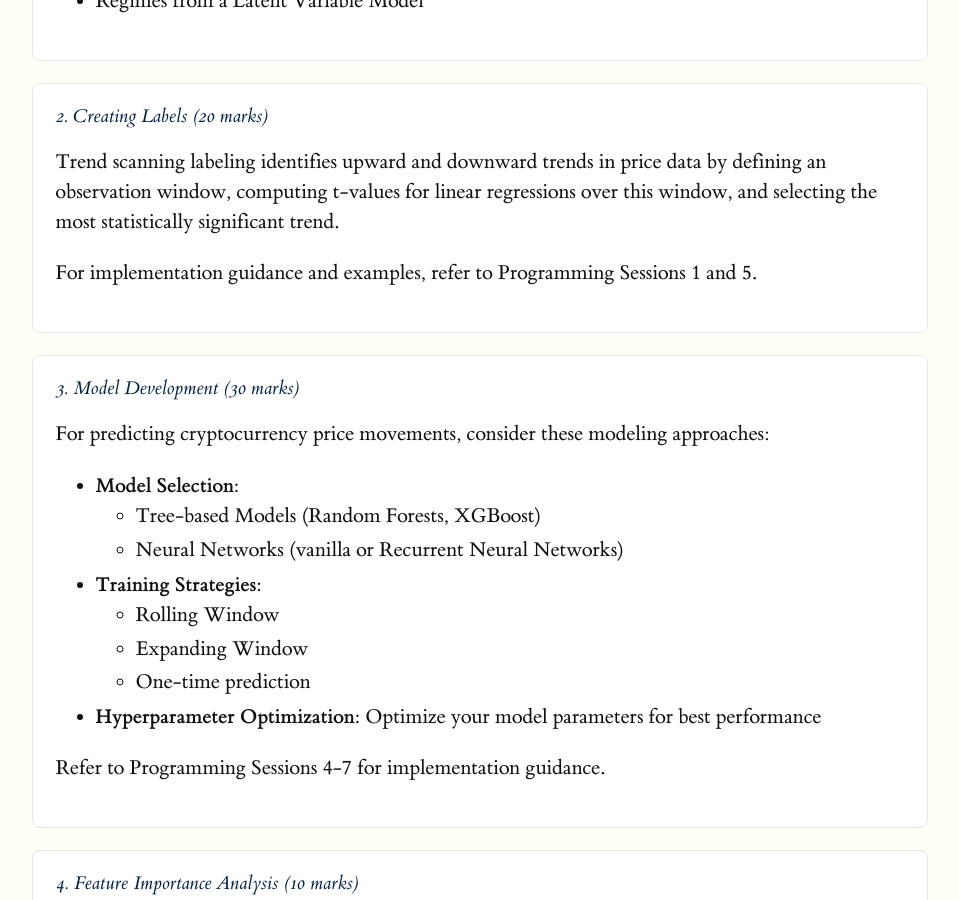
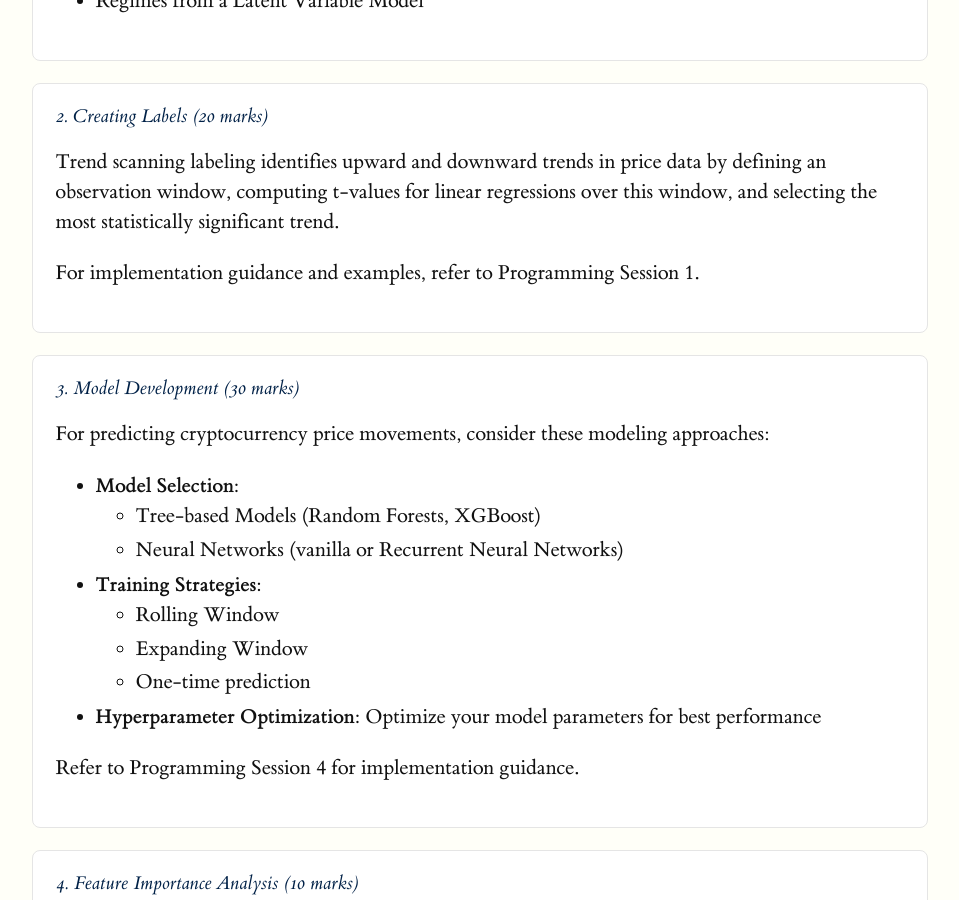
Before and after one commit to hm-ai/IMT_ML_and_Finance, a Jekyll site: the page built from coursework.md, in a window 1280 px wide and 900 px high, scrolled down 1496 px. Shown: the whole window, without its empty margins (160-1119 px from the left). Built offline with Jekyll 4.4.1, drawn with Linux system fonts in a browser that asks for light colours.

Commit message:
Fix programming session references in coursework
Co-Authored-By: Claude Opus 4.6 (1M context) <noreply@anthropic.com>

```diff
--- a/coursework.md
+++ b/coursework.md
@@ -76,7 +76,7 @@ permalink: /coursework/
     <div class="assessment-card">
       <h3>2. Creating Labels (20 marks)</h3>
       <p>Trend scanning labeling identifies upward and downward trends in price data by defining an observation window, computing t-values for linear regressions over this window, and selecting the most statistically significant trend.</p>
-      <p>For implementation guidance and examples, refer to Programming Sessions 1 and 5.</p>
+      <p>For implementation guidance and examples, refer to Programming Session 1.</p>
     </div>
 
     <div class="assessment-card">
@@ -98,7 +98,7 @@ permalink: /coursework/
         </li>
         <li><strong>Hyperparameter Optimization:</strong> Optimize your model parameters for best performance</li>
       </ul>
-      <p>Refer to Programming Sessions 4-7 for implementation guidance.</p>
+      <p>Refer to Programming Session 4 for implementation guidance.</p>
     </div>
 
     <div class="assessment-card">
```
